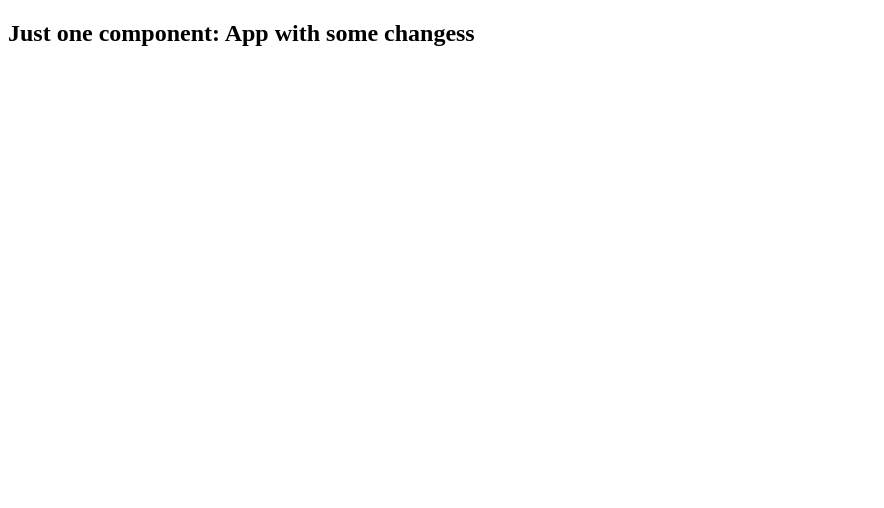
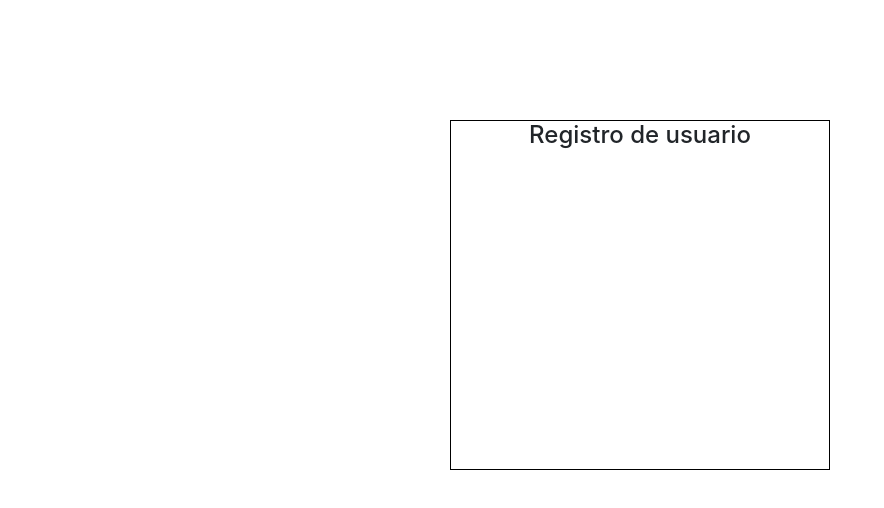
Before and after one commit to Gianni-A/Frycolor-client, a React app: page /signup in a window 1280 px wide. Shown: the top 508 px of the page, without its empty margins (0-884 px from the left). Built offline with nearby package versions, Linux system fonts and the light colour scheme.

Commit message:
Add buttons for login and signup. Also create the component Signup

```diff
--- a/package.json
+++ b/package.json
@@ -11,6 +11,9 @@
   "license": "ISC",
   "dependencies": {
     "@babel/runtime": "7.4.5",
+    "bootstrap": "^4.4.1",
+    "jquery": "^3.4.1",
+    "popper.js": "^1.16.1",
     "react": "16.8.6",
     "react-dom": "16.8.6",
     "react-redux": "7.2.0",
--- a/src/components/App.js
+++ b/src/components/App.js
@@ -1,8 +1,16 @@
 import React from 'react';
+import { BrowserRouter, Route, Switch } from 'react-router-dom';
+import Intro from './Intro';
+import Signup from './Signup';
 
 function App() {
   return(
-    <h1>Just one component: App with some changess</h1>
+    <BrowserRouter>
+      <Switch>
+        <Route exact path="/" component={Intro} />
+        <Route exact path="/signup" component={Signup} />
+      </Switch>
+    </BrowserRouter>
   )
 }
 
--- /dev/null
+++ b/src/components/Intro.js
@@ -0,0 +1,32 @@
+import React from 'react';
+import { Link } from 'react-router-dom';
+import '../css/intro.css';
+
+function Intro() {
+  return(
+    <section id="intro_container">
+      <div className="container">
+        <div className="row align-items-center">
+          <div className="col-md-4 offset-md-4" id="menu_support">
+            <div className="menu_container text-center">
+              <div className="col-md-12">
+                <img src="" alt="Logotipo"/>
+              </div>
+              <div className="col-md-12 mt-4 mb-5">
+                <h5>Bienvenido a Frycolor, la red social de mi infancia</h5>
+              </div>
+              <div className="col-md-12 mb-3">
+                <button className="btn btn-success btn-block">Log In</button>
+              </div>
+              <div className="col-md-12">
+                <Link to='/Signup' className="btn btn-info btn-block">Sign Up</Link>
+              </div>
+            </div>
+          </div>
+        </div>
+      </div>
+    </section>
+  )
+}
+
+export default Intro;
--- /dev/null
+++ b/src/components/Signup.js
@@ -0,0 +1,21 @@
+import React from 'react';
+
+function Signup() {
+  return(
+    <section id="intro_container">
+      <div className="container">
+        <div className="row align-items-center">
+          <div className="col-md-4 offset-md-4" id="menu_support">
+            <div className="menu_container text-center">
+              <div className="col-md-12">
+                <h4>Registro de usuario</h4>
+              </div>
+            </div>
+          </div>
+        </div>
+      </div>
+    </section>
+  )
+}
+
+export default Signup;
--- /dev/null
+++ b/src/css/intro.css
@@ -0,0 +1,10 @@
+.menu_container {
+  border: 1px solid black;
+  height: 350px;
+  margin-top: 120px;
+  width: 100%;
+}
+
+#menu_support {
+  padding: 0;
+}
--- a/webpack.config.js
+++ b/webpack.config.js
@@ -17,6 +17,7 @@ module.exports = {
     hot: true,
     open: true,
     port: 9000,
+    historyApiFallback: true,
   },
   module: {
     rules: [
```
Also changed, not shown: src/components/Login.js (added, +11 -0 lines), src/index.js (+5 -3 lines), 1 other file (tests, documents, lock files or other folders).
